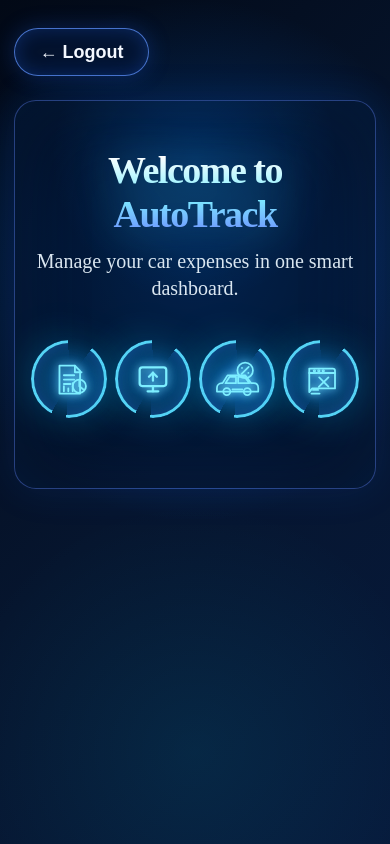
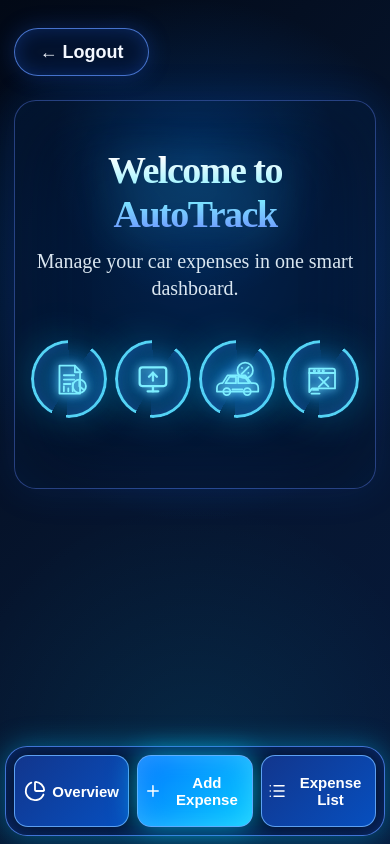
Before and after one commit to Mpp77/AutoTrack, a React (Vite) app: page /home in a window 390 px wide. Shown: the top 844 px of the page. Built offline with nearby package versions, Linux system fonts and the light colour scheme.

Commit message:
update welcome page layout

```diff
--- a/src/App.css
+++ b/src/App.css
@@ -152,39 +152,41 @@ body {
 }
 
 .bottom-nav {
-  position: absolute;
+  position: fixed;
   left: 50%;
-  bottom: 90px;
   transform: translateX(-50%);
-  width: min(900px, calc(100% - 70px));
-  padding: clamp(8px, 1vw, 16px);
+  bottom: max(8px, env(safe-area-inset-bottom));
+  width: calc(100% - 28px);
+  max-width: 900px;
+
+  padding: 8px;
   border-radius: clamp(22px, 3vw, 42px);
   display: flex;
-  gap: clamp(8px, 1vw, 14px);
+  gap: 8px;
+
   background: rgba(3, 16, 42, 0.82);
   border: 1px solid rgba(80, 141, 255, 0.8);
   box-shadow:
     inset 0 0 26px rgba(29, 101, 255, 0.35),
     0 0 28px rgba(0, 191, 255, 0.42);
-  z-index: 10;
+
+  z-index: 999;
 }
 
 .bottom-nav button {
   flex: 1;
-  height: clamp(56px, 7vw, 84px);
+  height: 72px;
   border-radius: clamp(14px, 2vw, 22px);
   border: 1px solid rgba(107, 177, 255, 0.85);
   background: linear-gradient(135deg, #12368d 0%, #064fbf 100%);
   color: white;
-  font-size: clamp(14px, 2vw, 26px);
+  font-size: 15px;
   font-weight: 700;
   display: flex;
   align-items: center;
   justify-content: center;
-  gap: clamp(8px, 1.4vw, 18px);
-  box-shadow:
-    inset 0 0 22px rgba(78, 186, 255, 0.22),
-    0 0 18px rgba(0, 136, 255, 0.32);
+  gap: 6px;
+  padding: 6px;
 }
 
 .bottom-nav button svg {
@@ -830,25 +832,6 @@ body {
     width: 78px;
     height: 78px;
   }
-
-  .bottom-nav {
-    width: calc(100% - 28px);
-    bottom: 26px;
-    padding: 8px;
-    gap: 8px;
-  }
-
-  .bottom-nav button {
-    height: 72px;
-    font-size: 15px;
-    padding: 6px;
-    gap: 6px;
-  }
-
-  .bottom-nav button svg {
-    width: 24px;
-    height: 24px;
-  }
 }
 @media (max-width: 600px) {
   .auth-form {
```
